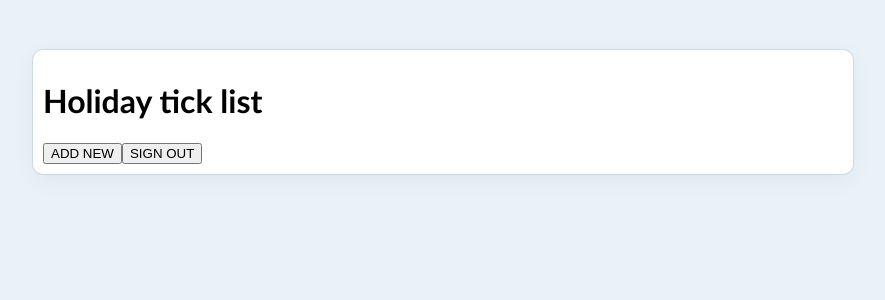
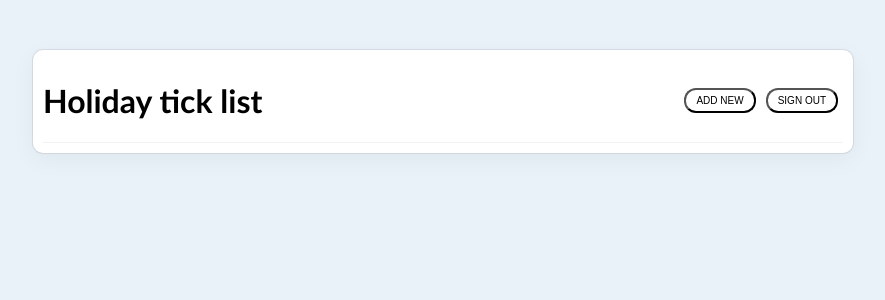
Before and after one commit to Trane7/I-do-you-do, a JavaScript app in the folder client/: page / in a window 1280 px wide. Shown: the top 300 px of the page, without its empty margins (197-1082 px from the left). Built offline with nearby package versions, Linux system fonts and the light colour scheme; the HTML template or start-up script is replaced by a standard one.

Commit message:
finished adding to styles to button-container, buttons, and the list-header

```diff
--- a/client/src/index.css
+++ b/client/src/index.css
@@ -17,6 +17,24 @@
     margin-top: 50px;
 }
 
+/* styling for the buttons in the conatiner at the top */
+.button-container {
+    display: flex;
+    align-items: center;
+}
+
+.button-container button {
+    margin: 0 5px;
+    padding: 5px 10px;
+    font-size: 10px;
+    border-radius: 12px;
+    background-color: transparent;
+}
+
+/* List Header Comp */
 .list-header{
-
+    width: 100%;
+    display: flex;
+    justify-content: space-between;
+    border-bottom: rgba(0,0,0,0.05) 1px solid;
 }
```
